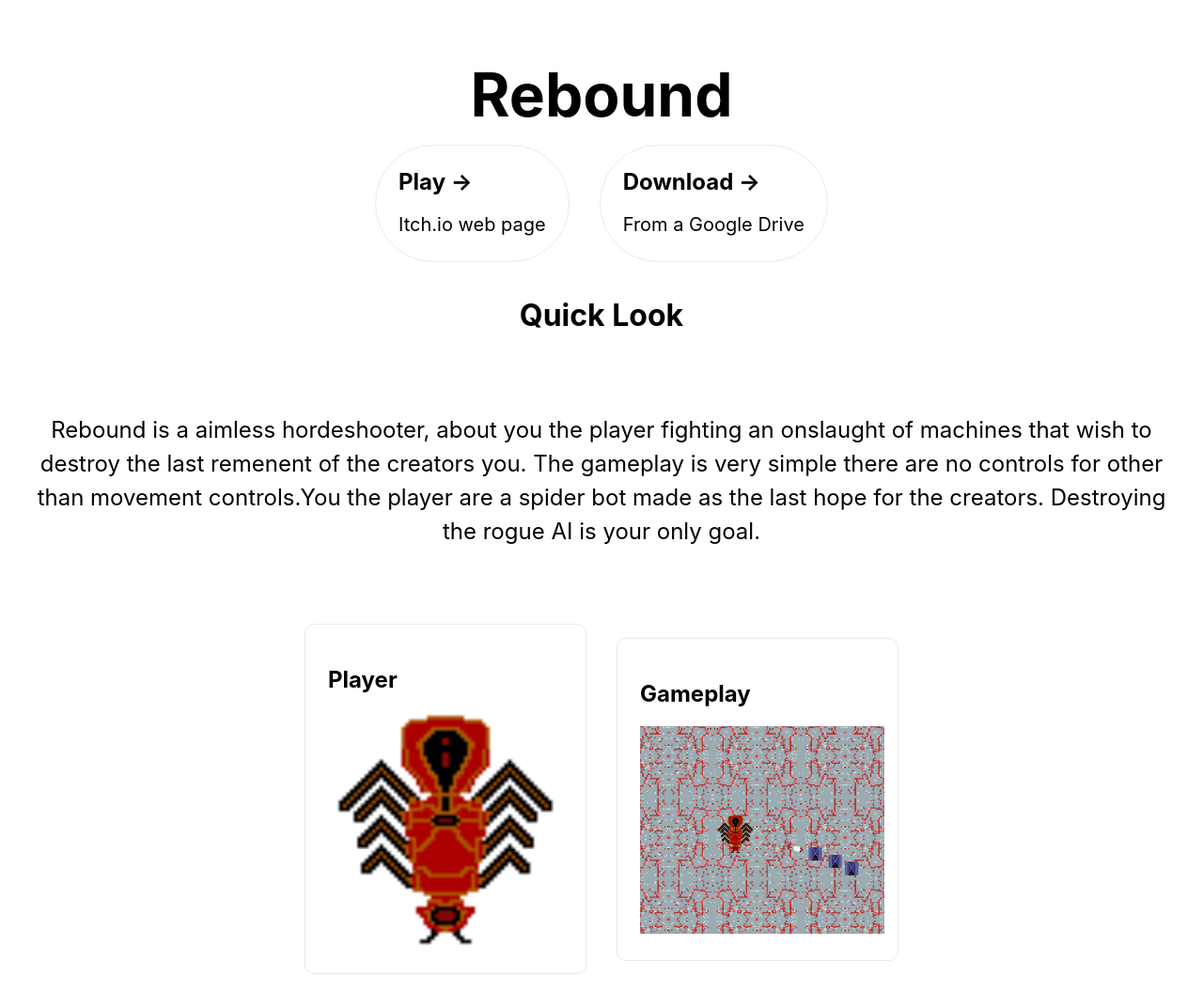
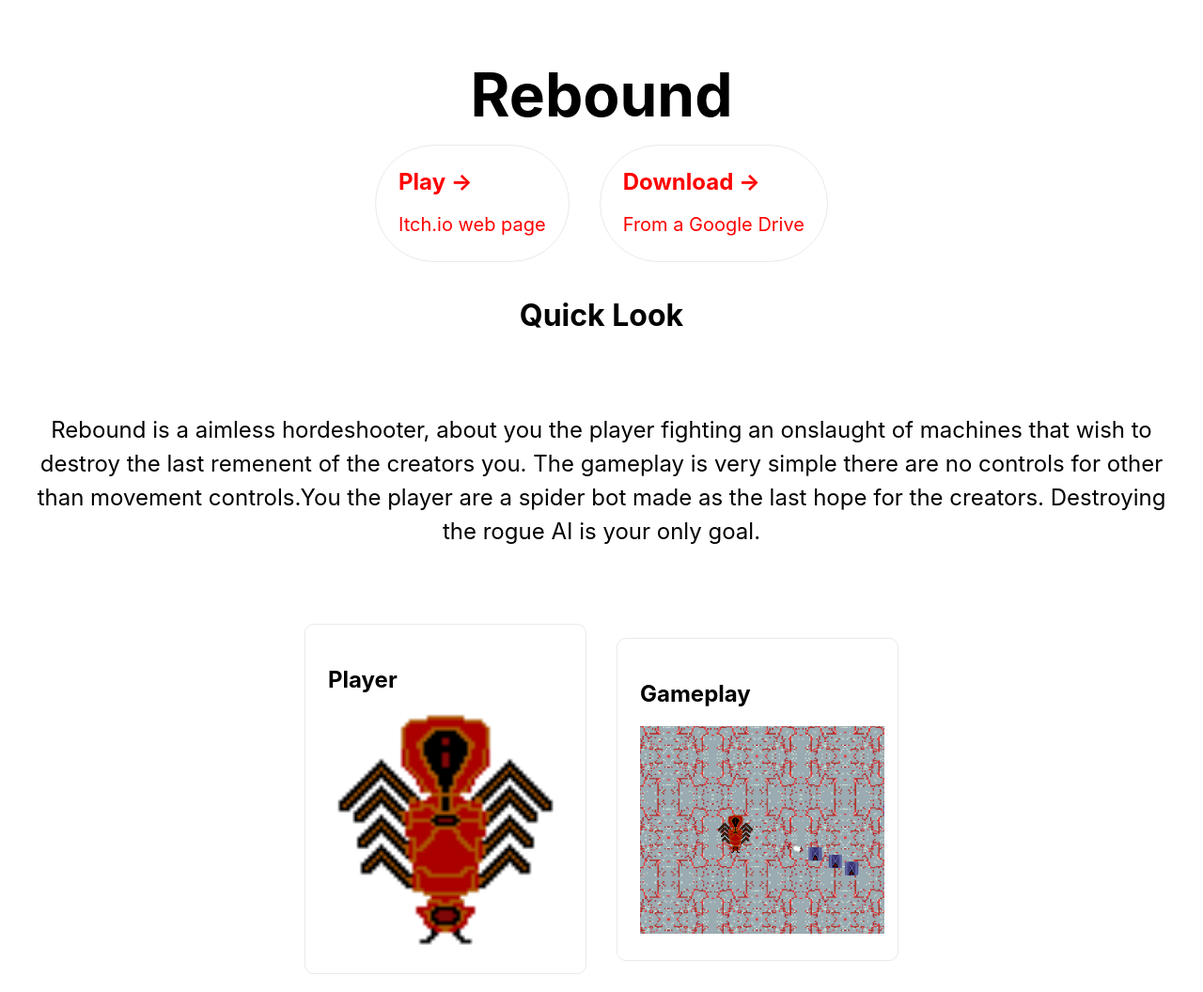
Before and after one commit to Fire1Shark/Fire1Shark.github.io, a plain HTML site: page index.html in a window 1280 px wide. Shown: the top 1056 px of the page at 94% size. Drawn offline with Linux system fonts and the light colour scheme.

Commit message:
Update style.css

```diff
--- a/style.css
+++ b/style.css
@@ -63,7 +63,7 @@ main {
   margin: 1rem;
   padding: 1.5rem;
   text-align: left;
-  color: inherit;
+  color: #FF0000;
   text-decoration: none;
   border: 1px solid #eaeaea;
   border-radius: 5000000px;
```
